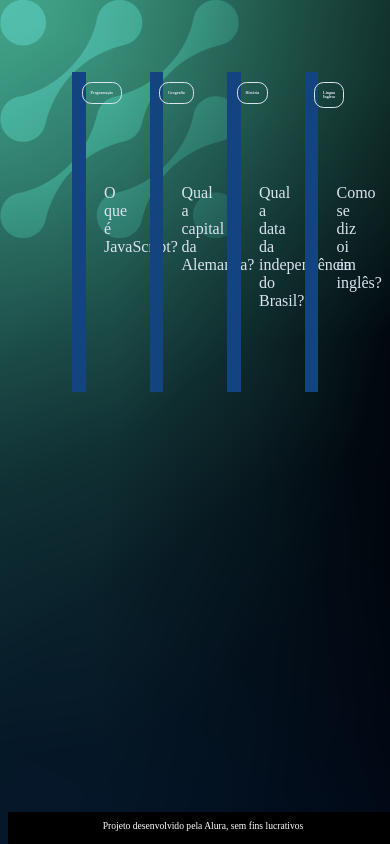
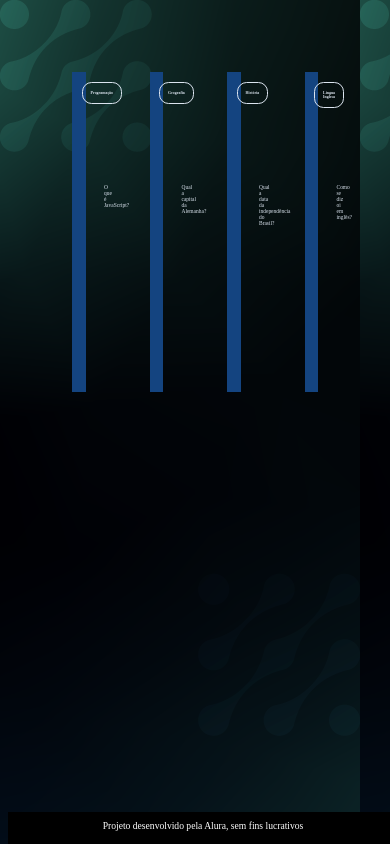
Before and after one commit to TonyBaldi/PaginaWeb_Antony, a plain HTML site: page index.html in a window 390 px wide. Drawn offline with Linux system fonts and the light colour scheme.

Commit message:
Add files via upload

```diff
--- a/assets/style.css
+++ b/assets/style.css
@@ -37,6 +37,7 @@ body {
     margin-top: 1rem;
     padding: 2rem;
     margin-top: 5rem;
+    font-size: 1.4vw;
 }
 
 .cartao__conteudo__pergunta p {
@@ -96,3 +97,10 @@ footer p {
     font-size: 0.6rem;
     margin-top: 0.5rem;
 }
+
+@media(max-width: 560px){
+
+    body{
+        background: url('img/bg-mobile.webp');
+    }
+}
```
